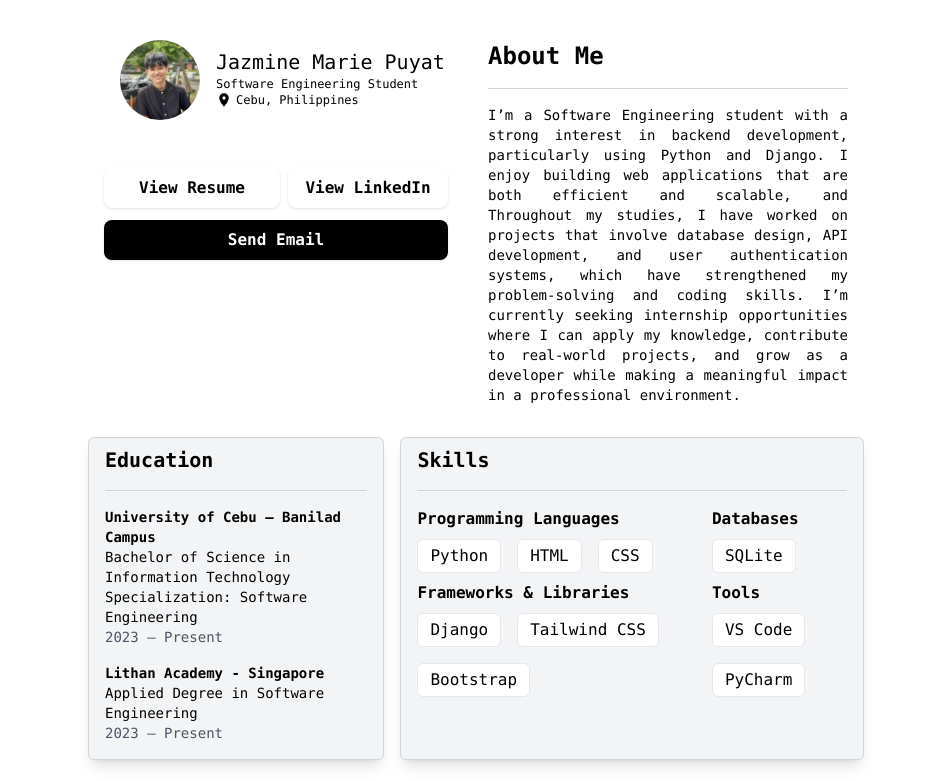
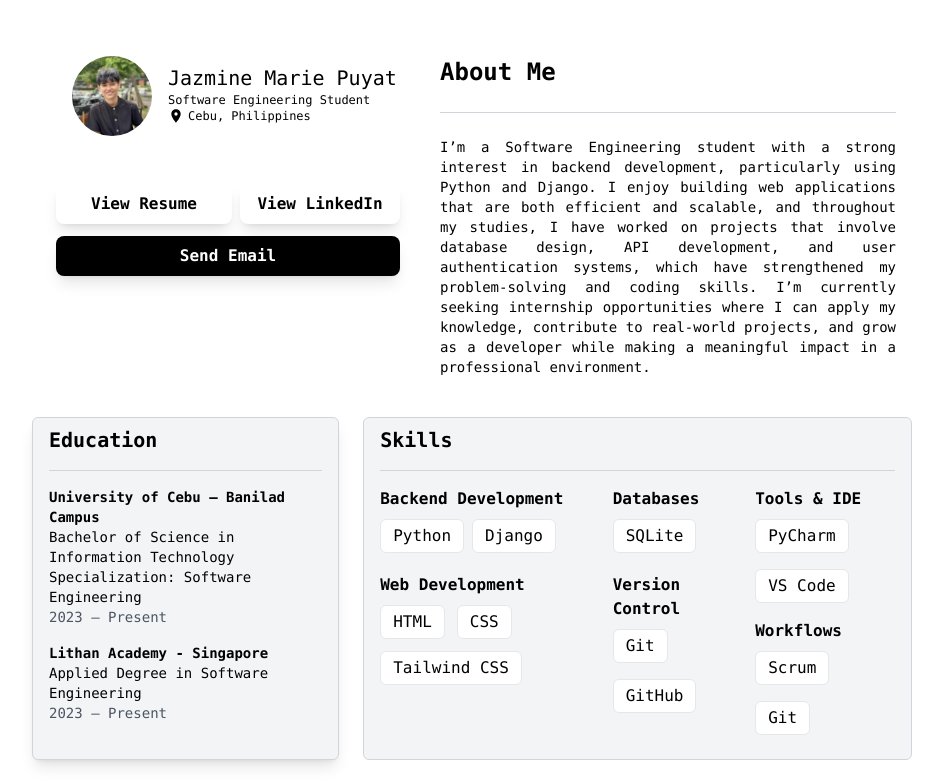
Before and after one commit to jmdaragosa/portfolio, a plain HTML site: page portfolio.html in a window 1280 px wide. Shown: the top 781 px of the page, without its empty margins (168-1111 px from the left). Drawn offline with nearby package versions, Linux system fonts and the light colour scheme.

Commit message:
Finalized overall structure and added skills.

```diff
--- a/portfolio.html
+++ b/portfolio.html
@@ -6,7 +6,7 @@
     <title>Portfolio</title>
     <script src="https://cdn.tailwindcss.com"></script>
   </head>
-  <body class="bg-white font-mono px-4 md:px-20 lg:px-60 py-4">
+  <body class="bg-white font-mono flex flex-col items-center px-48 py-8">
     <!-- Profile section -->
     <div
       class="border-gray-300 w-auto h-auto pb-4 m-2 rounded-md flex flex-row px-4"
@@ -42,22 +42,22 @@
           <div class="flex flex-row gap-2">
             <a
               href=""
-              class="w-44 text-center bg-white text-black font-semibold px-4 py-2 rounded-lg shadow hover:bg-gray-400 transition"
+              class="w-44 text-center bg-white text-black font-semibold px-4 py-2 rounded-lg shadow-lg hover:bg-gray-400 transition"
             >
               View Resume
             </a>
 
             <a
               href="https://www.linkedin.com/in/jazmine-marie-puyat-a7b613330/"
-              class="w-40 text-center bg-white text-black font-semibold px-4 py-2 rounded-lg shadow hover:bg-gray-400 transition"
+              class="w-40 text-center bg-white text-black font-semibold px-4 py-2 rounded-lg shadow-lg hover:bg-gray-400 transition"
             >
               View LinkedIn
             </a>
           </div>
 
           <a
-            href="mailto:jmdaragosa.puyat@gmail.com"
-            class="w-[344px] text-center bg-black text-white font-semibold px-4 py-2 rounded-lg shadow hover:bg-gray-500 hover:text-black transition"
+            href=""
+            class="w-[344px] text-center bg-black text-white font-semibold px-4 py-2 rounded-lg shadow-lg hover:bg-gray-500 hover:text-black transition"
           >
             Send Email
           </a>
@@ -65,11 +65,11 @@
       </div>
       <div class="ml-10 mt-4">
         <p class="text-2xl font-semibold">About Me</p>
-        <div class="border-t border-gray-300 my-4"></div>
-        <p class="mt-4 text-sm text-justify">
+        <div class="border-t border-gray-300 my-6"></div>
+        <p class="text-sm text-justify">
           I’m a Software Engineering student with a strong interest in backend
           development, particularly using Python and Django. I enjoy building
-          web applications that are both efficient and scalable, and Throughout
+          web applications that are both efficient and scalable, and throughout
           my studies, I have worked on projects that involve database design,
           API development, and user authentication systems, which have
           strengthened my problem-solving and coding skills. I’m currently
@@ -81,7 +81,7 @@
     </div>
 
     <!-- Info sesction -->
-    <div class="flex ml-2">
+    <div class="flex gap-2 my-2">
       <!-- Education -->
       <div
         class="bg-gray-100 border border-gray-300 w-auto h-auto pb-4 m-2 rounded-md px-4 shadow-lg"
@@ -103,48 +103,63 @@
 
       <!-- Skills -->
       <div
-        class="bg-gray-100 border border-gray-300 w-auto h-auto pb-4 m-2 rounded-md px-4 shadow-lg"
+        class="bg-gray-100 border border-gray-300 w-auto h-auto pb-4 m-2 rounded-md px-4"
       >
         <p class="mt-2 text-xl font-semibold">Skills</p>
         <div class="border-t border-gray-300 my-4"></div>
-        <div class="flex flex-row gap-12">
+        <div class="flex gap-9">
           <!-- Programming Languages & Frameworks & Libraries -->
+          <div class="flex flex-col gap-3">
             <div>
-            <p class="font-semibold mb-2">Programming Languages</p>
-            <div class="flex flex-wrap gap-4 mb-2">
+              <p class="font-semibold mb-2">Backend Development</p>
+              <div class="flex gap-2 mb-2">
                 <span class="px-3 py-1 bg-white border rounded-md">Python</span>
+                <span class="px-3 py-1 bg-white border rounded-md">Django</span>
+              </div>
+            </div>
+            <div>
+              <p class="font-semibold mb-2">Web Development</p>
+              <div class="flex flex-wrap gap-3">
                 <span class="px-3 py-1 bg-white border rounded-md">HTML</span>
                 <span class="px-3 py-1 bg-white border rounded-md">CSS</span>
-            </div>
-            <div>
-              <p class="font-semibold mb-2">Frameworks & Libraries</p>
-              <div class="flex flex-wrap gap-4">
-                <span class="px-3 py-1 bg-white border rounded-md">Django</span>
                 <span class="px-3 py-1 bg-white border rounded-md"
                   >Tailwind CSS</span
-                >
-                <span class="px-3 py-1 bg-white border rounded-md"
-                  >Bootstrap</span
                 >
               </div>
             </div>
           </div>
-
-          <!-- Databases & Tools -->
+          <div class="flex flex-col gap-3">
             <div>
               <p class="font-semibold mb-2">Databases</p>
               <div class="flex flex-wrap gap-4 mb-2">
                 <span class="px-3 py-1 bg-white border rounded-md">SQLite</span>
               </div>
+            </div>
             <div>
-              <p class="font-semibold mb-2">Tools</p>
-              <div class="flex flex-wrap gap-4">
+              <p class="font-semibold mb-2">Version Control</p>
+              <div class="flex flex-wrap gap-4 mb-2">
+                <span class="px-3 py-1 bg-white border rounded-md">Git</span>
+                <span class="px-3 py-1 bg-white border rounded-md">GitHub</span>
+              </div>
+            </div>
+          </div>
+          <div class="flex flex-col gap-2">
+            <div>
+              <p class="font-semibold mb-2">Tools & IDE</p>
+              <div class="flex flex-wrap gap-4 mb-2">
+                <span class="px-3 py-1 bg-white border rounded-md"
+                  >PyCharm</span
+                >
                 <span class="px-3 py-1 bg-white border rounded-md"
                   >VS Code</span
                 >
-                <span class="px-3 py-1 bg-white border rounded-md"
-                  >PyCharm</span
-                >
+              </div>
+            </div>
+            <div>
+              <p class="font-semibold mb-2">Workflows</p>
+              <div class="flex flex-wrap gap-4 mb-2">
+                <span class="px-3 py-1 bg-white border rounded-md">Scrum</span>
+                <span class="px-3 py-1 bg-white border rounded-md"> Git </span>
               </div>
             </div>
           </div>
```
Lines whose indentation alone changed are shown as unchanged.
